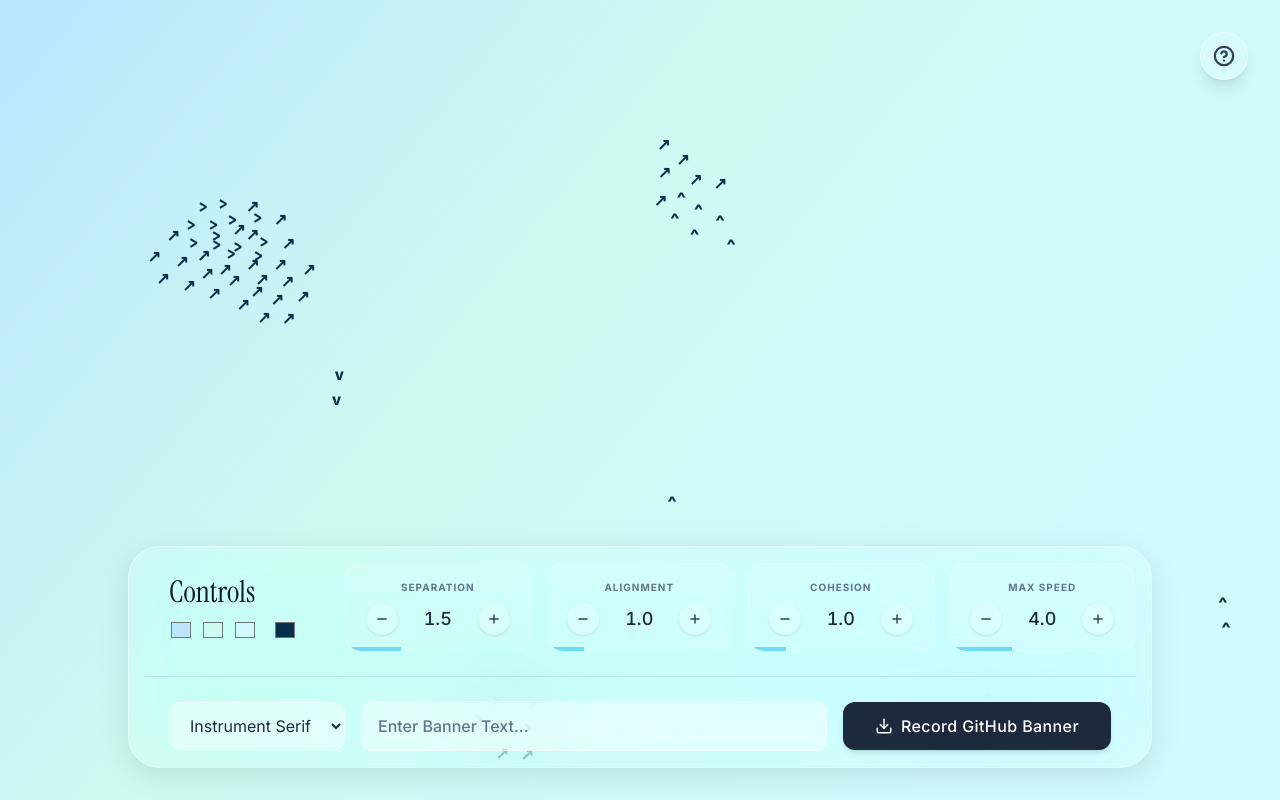
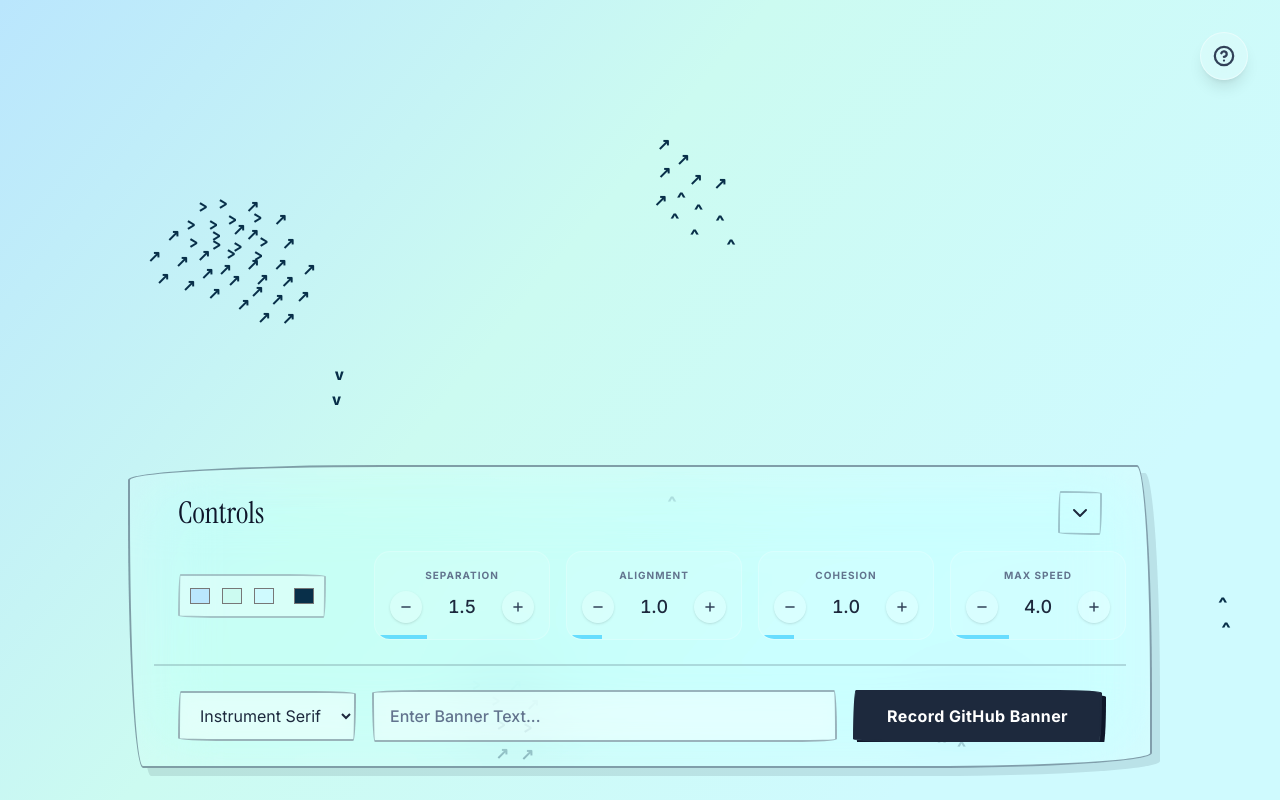
Before and after one commit to djarty24/boids, a React (Vite) app: page / in a window 1280 px wide. Built offline with nearby package versions, Linux system fonts and the light colour scheme.

Commit message:
final readme updates + edits

```diff
--- a/index.html
+++ b/index.html
@@ -2,7 +2,7 @@
 <html lang="en">
   <head>
     <meta charset="UTF-8" />
-    <link rel="icon" type="image/svg+xml" href="/favicon.svg" />
+    <link rel="icon" type="image/png" href="/favicon.png" />
     <meta name="viewport" content="width=device-width, initial-scale=1.0" />
     <title>Boids Simulation</title>
   </head>
--- a/src/components/ControlPanel.tsx
+++ b/src/components/ControlPanel.tsx
@@ -1,3 +1,4 @@
+import { useState } from 'react';
 import type { SimulationConfig } from '../engine/Boid';
 
 interface ControlPanelProps {
@@ -39,6 +40,8 @@ function Stepper({ label, value, min, max, step, onChange }: StepperProps) {
 }
 
 export function ControlPanel({ config, setConfig, onExport, isRecording }: ControlPanelProps) {
+	const [isCollapsed, setIsCollapsed] = useState(false); // NEW: Collapse state
+
 	const updateParam = (key: keyof SimulationConfig, value: any) => {
 		setConfig(prev => ({ ...prev, [key]: value }));
 	};
@@ -48,12 +51,36 @@ export function ControlPanel({ config, setConfig, onExport, isRecording }: Contr
 	};
 
 	return (
-		<div className="absolute bottom-8 left-1/2 -translate-x-1/2 z-50 w-[95%] max-w-5xl p-4 rounded-4xl bg-white/20 backdrop-blur-2xl backdrop-saturate-150 border border-white/40 shadow-[0_8px_32px_rgba(0,0,0,0.1)] flex flex-col font-sans transition-all">
+		<div className={`absolute bottom-8 left-1/2 -translate-x-1/2 z-50 w-[95%] max-w-5xl p-6 bg-white/20 backdrop-blur-2xl backdrop-saturate-150 border-2 border-slate-700/50 shadow-[8px_8px_0px_rgba(15,23,42,0.1)] flex flex-col font-sans transition-all duration-500 handdrawn-panel`}>
+
+			<div className="flex items-center justify-between w-full px-2 md:px-6">
+				<h2 className="text-3xl font-serif text-slate-900">Controls</h2>
+				<button
+					onClick={() => setIsCollapsed(!isCollapsed)}
+					className="p-2 border-2 border-slate-700/30 hover:bg-white/30 text-slate-800 transition-colors handdrawn-button"
+					title={isCollapsed ? "Expand Controls" : "Collapse Controls"}
+				>
+					<svg
+						width="24"
+						height="24"
+						viewBox="0 0 24 24"
+						fill="none"
+						stroke="currentColor"
+						strokeWidth="2"
+						strokeLinecap="round"
+						strokeLinejoin="round"
+						className={`transition-transform duration-300 ${isCollapsed ? 'rotate-180' : ''}`}
+					>
+						<polyline points="6 9 12 15 18 9"></polyline>
+					</svg>
+				</button>
+			</div>
+
+			<div className={`w-full overflow-hidden transition-all duration-500 ease-in-out flex flex-col ${isCollapsed ? 'max-h-0 opacity-0' : 'max-h-200 opacity-100 mt-4'}`}>
 
 				<div className="flex flex-col md:flex-row items-center gap-6 w-full">
 					<div className="flex flex-col items-center md:items-start px-6 gap-2">
-					<h2 className="text-3xl font-serif text-slate-900">Controls</h2>
-					<div className="flex gap-2">
+						<div className="flex gap-2 bg-white/30 p-2 border-2 border-slate-700/30 handdrawn-button">
 							<input type="color" value={config.skyColors.c1} onChange={(e) => updateSky('c1', e.target.value)} className="w-6 h-6 rounded cursor-pointer border-none bg-transparent" title="Sky Color 1" />
 							<input type="color" value={config.skyColors.c2} onChange={(e) => updateSky('c2', e.target.value)} className="w-6 h-6 rounded cursor-pointer border-none bg-transparent" title="Sky Color 2" />
 							<input type="color" value={config.skyColors.c3} onChange={(e) => updateSky('c3', e.target.value)} className="w-6 h-6 rounded cursor-pointer border-none bg-transparent" title="Sky Color 3" />
@@ -69,11 +96,11 @@ export function ControlPanel({ config, setConfig, onExport, isRecording }: Contr
 					</div>
 				</div>
 
-			<div className="w-full flex flex-col sm:flex-row items-center gap-4 mt-6 pt-6 border-t border-slate-900/10 px-2 md:px-6">
+				<div className="w-full flex flex-col sm:flex-row items-center gap-4 mt-6 pt-6 border-t-2 border-slate-700/20 px-2 md:px-6">
 					<select
 						value={config.fontFamily}
 						onChange={(e) => updateParam('fontFamily', e.target.value)}
-					className="bg-white/30 backdrop-blur-sm border border-white/50 rounded-xl px-4 py-3 text-slate-800 focus:outline-none focus:ring-2 focus:ring-sky-400"
+						className="bg-white/30 backdrop-blur-sm border-2 border-slate-700/40 px-4 py-3 text-slate-800 focus:outline-none focus:ring-2 focus:ring-sky-400 handdrawn-button cursor-pointer"
 					>
 						<option value='"Instrument Serif", serif'>Instrument Serif</option>
 						<option value='"Inter", sans-serif'>Inter</option>
@@ -86,28 +113,23 @@ export function ControlPanel({ config, setConfig, onExport, isRecording }: Contr
 						maxLength={20}
 						value={config.bannerText}
 						onChange={(e) => updateParam('bannerText', e.target.value)}
-					className="flex-1 w-full bg-white/30 backdrop-blur-sm border border-white/50 rounded-xl px-4 py-3 text-slate-800 placeholder-slate-500 font-medium focus:outline-none focus:ring-2 focus:ring-sky-400 transition-all"
+						className="flex-1 w-full bg-white/30 backdrop-blur-sm border-2 border-slate-700/40 px-4 py-3 text-slate-800 placeholder-slate-500 font-medium focus:outline-none focus:ring-2 focus:ring-sky-400 transition-all handdrawn-panel"
 					/>
 
 					<button
 						onClick={onExport}
 						disabled={isRecording}
-					className={`w-full sm:w-auto px-8 py-3 rounded-xl font-medium tracking-wide transition-all shadow-md flex items-center justify-center gap-2 whitespace-nowrap ${isRecording ? 'bg-sky-500 text-white cursor-wait animate-pulse' : 'bg-slate-800 text-white hover:bg-slate-700 cursor-pointer'}`}
+						className={`w-full sm:w-auto px-8 py-3 font-bold tracking-wide transition-all flex items-center justify-center gap-2 whitespace-nowrap border-2 border-slate-800 handdrawn-button shadow-[4px_4px_0px_rgba(15,23,42,1)] hover:-translate-y-1 hover:shadow-[6px_6px_0px_rgba(15,23,42,1)] ${isRecording ? 'bg-sky-200 text-slate-800 cursor-wait animate-pulse' : 'bg-slate-800 text-white cursor-pointer'}`}
 					>
 						{isRecording ? (
-						<>
-							<svg className="animate-spin -ml-1 mr-2 h-5 w-5 text-white" xmlns="http://www.w3.org/2000/svg" fill="none" viewBox="0 0 24 24"><circle className="opacity-25" cx="12" cy="12" r="10" stroke="currentColor" strokeWidth="4"></circle><path className="opacity-75" fill="currentColor" d="M4 12a8 8 0 018-8V0C5.373 0 0 5.373 0 12h4zm2 5.291A7.962 7.962 0 014 12H0c0 3.042 1.135 5.824 3 7.938l3-2.647z"></path></svg>
-							Compiling GIF...
-						</>
+							<span>Compiling GIF...</span>
 						) : (
-						<>
-							<svg width="18" height="18" viewBox="0 0 24 24" fill="none" stroke="currentColor" strokeWidth="2" strokeLinecap="round" strokeLinejoin="round"><path d="M21 15v4a2 2 0 0 1-2 2H5a2 2 0 0 1-2-2v-4"></path><polyline points="7 10 12 15 17 10"></polyline><line x1="12" y1="15" x2="12" y2="3"></line></svg>
-							Record GitHub Banner
-						</>
+							<span>Record GitHub Banner</span>
 						)}
 					</button>
 				</div>
 
 			</div>
+		</div>
 	);
 }
--- a/src/index.css
+++ b/src/index.css
@@ -19,6 +19,15 @@
 		background-size: 400% 400%;
 		animation: gradientShift 15s ease infinite;
 	}
+
+	.handdrawn-panel {
+		border-radius: 255px 15px 225px 15px/15px 225px 15px 255px;
+	}
+
+	.handdrawn-button {
+		border-radius: 15px 225px 15px 255px/255px 15px 225px 15px;
+	}
+
 }
 
 @keyframes gradientShift {
```
Also changed, not shown: public/favicon.png (added), 1 other file (tests, documents, lock files or other folders). Lines whose indentation alone changed are shown as unchanged.
